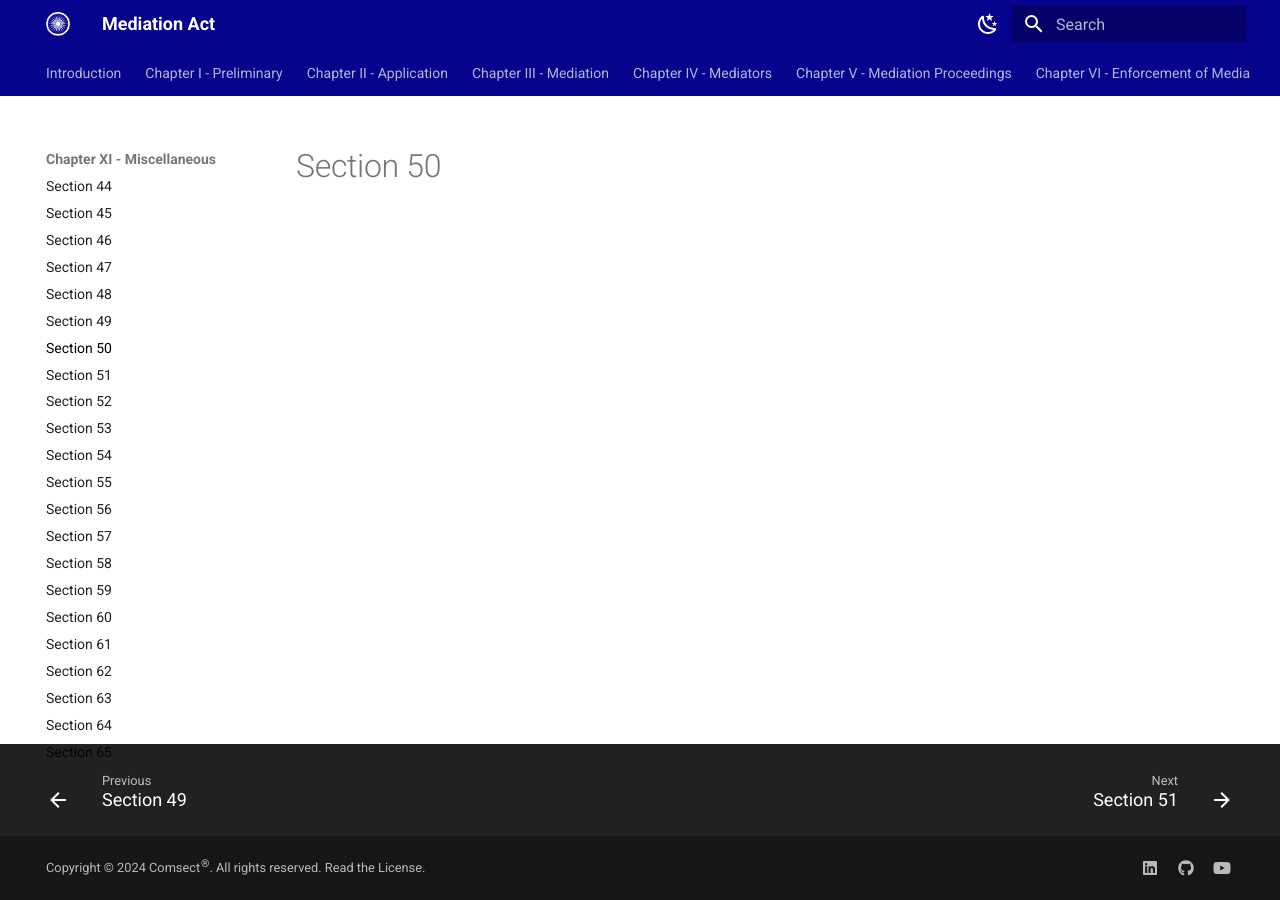
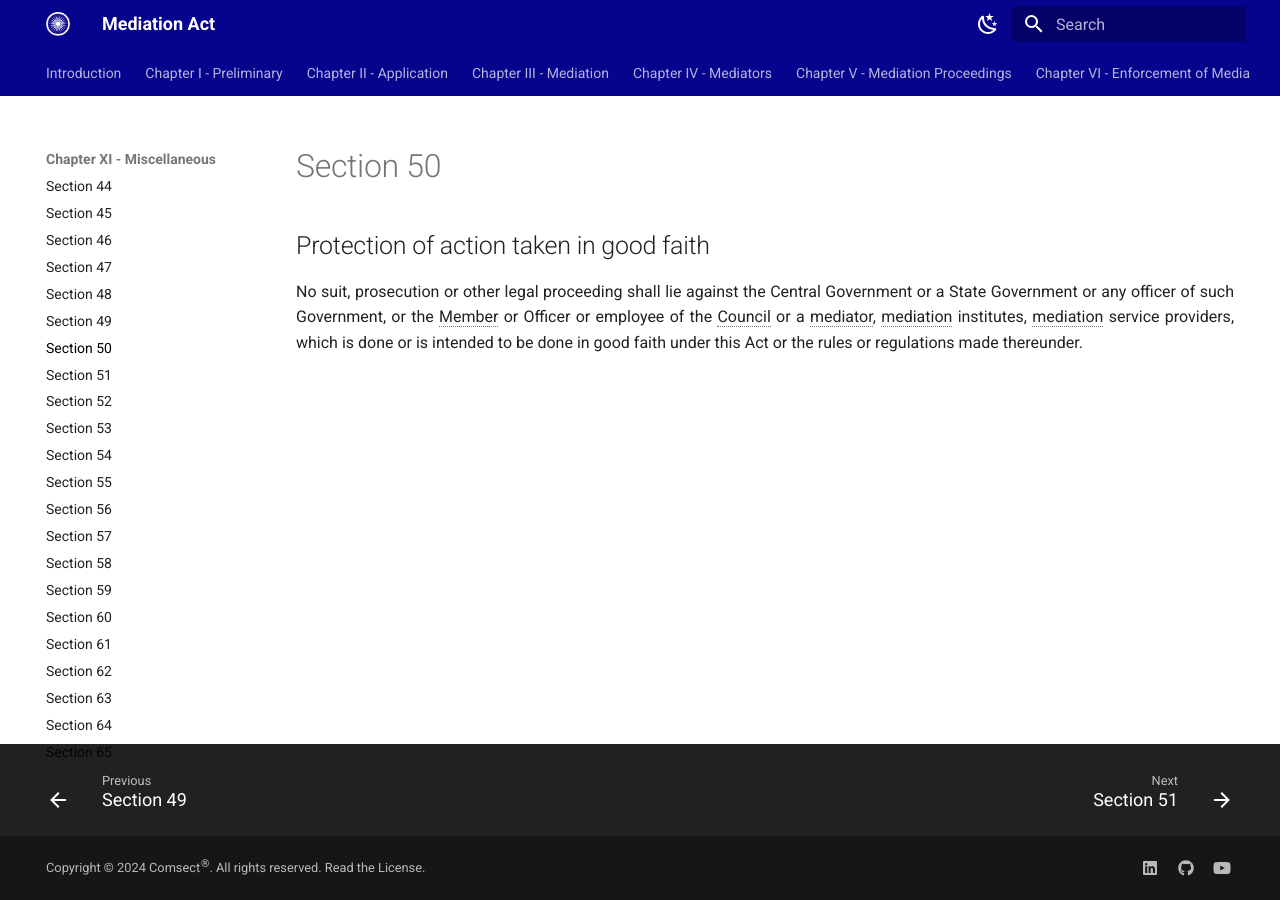
Before and after one commit to comsect/mediation-act, an MkDocs documentation site: the page built from docs/en/50.md, in a window 1280 px wide. Built offline with MkDocs 1.6.1 and Material for MkDocs 9.7.7, drawn with Linux system fonts in a browser that asks for light colours.

Commit message:
add section-fifty

```diff
--- a/docs/en/50.md
+++ b/docs/en/50.md
@@ -3,3 +3,8 @@ hide:
     - toc
 description: Protection of action taken in good faith
 ---
+
+##  Protection of action taken in good faith
+
+No suit, prosecution or other legal proceeding shall lie against the Central Government or a State Government or any officer of such Government, or the
+Member or Officer or employee of the Council or a mediator, mediation institutes, mediation service providers, which is done or is intended to be done in good faith under this Act or the rules or regulations made thereunder.
```
